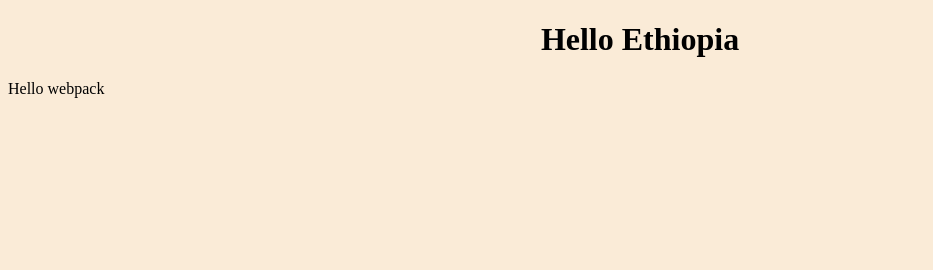
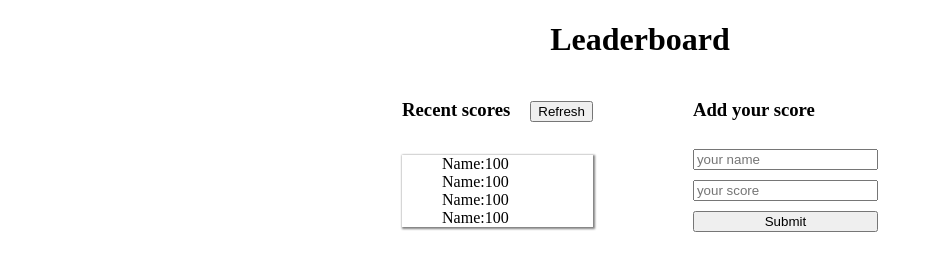
Before and after one commit to yohannesdagnachew/Leaderboard, a website built with webpack: page dist/index.html in a window 1280 px wide. Shown: the whole page, without its empty margins (0-933 px from the left). Built offline with nearby package versions, Linux system fonts and the light colour scheme.

```diff
--- a/dist/index.html
+++ b/dist/index.html
@@ -1,12 +1,44 @@
 <!DOCTYPE html>
 <html lang="en">
-<head>
-    <meta charset="UTF-8">
-    <meta http-equiv="X-UA-Compatible" content="IE=edge">
-    <meta name="viewport" content="width=device-width, initial-scale=1.0">
+  <head>
+    <meta charset="UTF-8" />
+    <meta http-equiv="X-UA-Compatible" content="IE=edge" />
+    <meta name="viewport" content="width=device-width, initial-scale=1.0" />
     <title>Leaderboard</title>
-<script defer src="runtime.bundle.js"></script><script defer src="path.bundle.js"></script></head>
-<body>
-   <h1>Hello Ethiopia</h1>
-</body>
+  <script defer src="runtime.bundle.js"></script><script defer src="path.bundle.js"></script></head>
+  <body>
+    <h1>Leaderboard</h1>
+    <div class="container">
+      <section id="title">
+        <div class="refresh-title">
+          <h3>Recent scores</h3>
+          <button class="btn-refresh" id="refresh">Refresh</button>
+        </div>
+        <ul class="list" id="list">
+          <li>Name:100</li>
+          <li>Name:100</li>
+          <li>Name:100</li>
+          <li>Name:100</li>
+        </ul>
+      </section>
+      <form action="">
+        <h3 class="form-titile">Add your score</h3>
+        <input
+          type="text"
+          name="name"
+          id="name"
+          required
+          placeholder="your name"
+        />
+        <input
+          type="text"
+          name="score"
+          id="score"
+          required
+          placeholder="your score"
+        />
+        <button type="submit" class="submit" id="submit">Submit</button>
+      </form>
+    </div>
+  </body>
 </html>
```
Also changed, not shown: dist/path.bundle.js.
